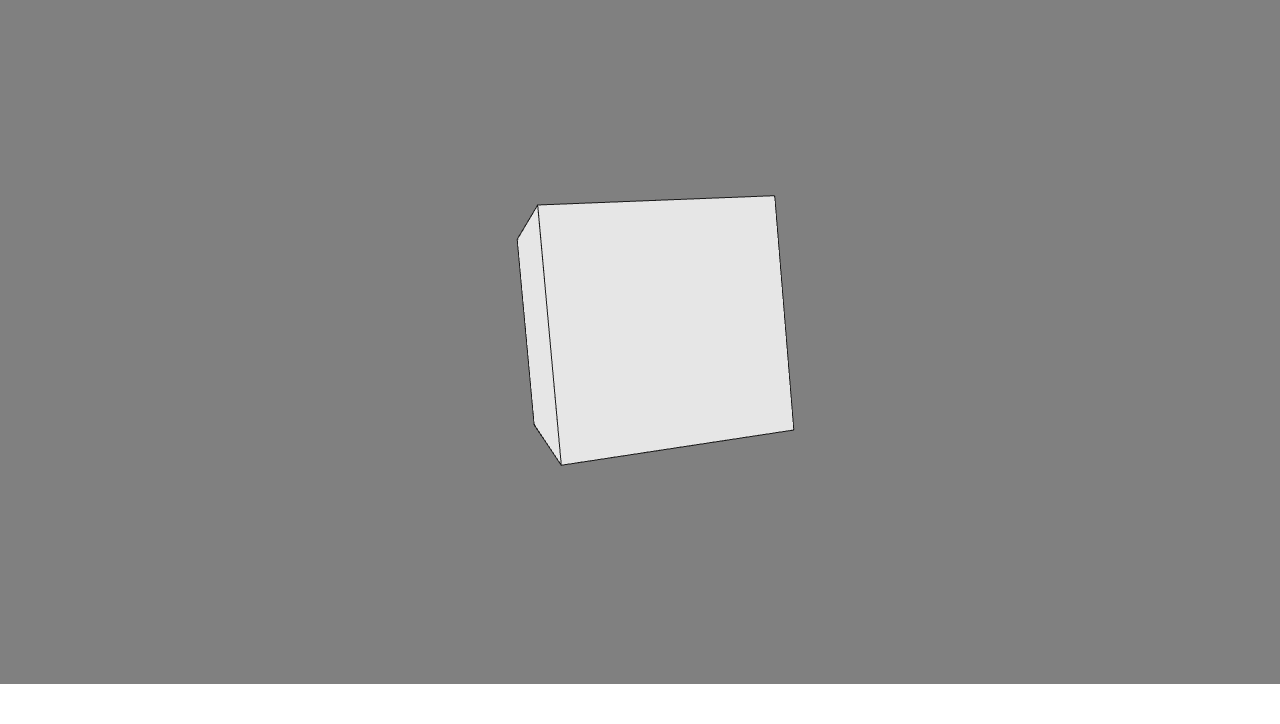
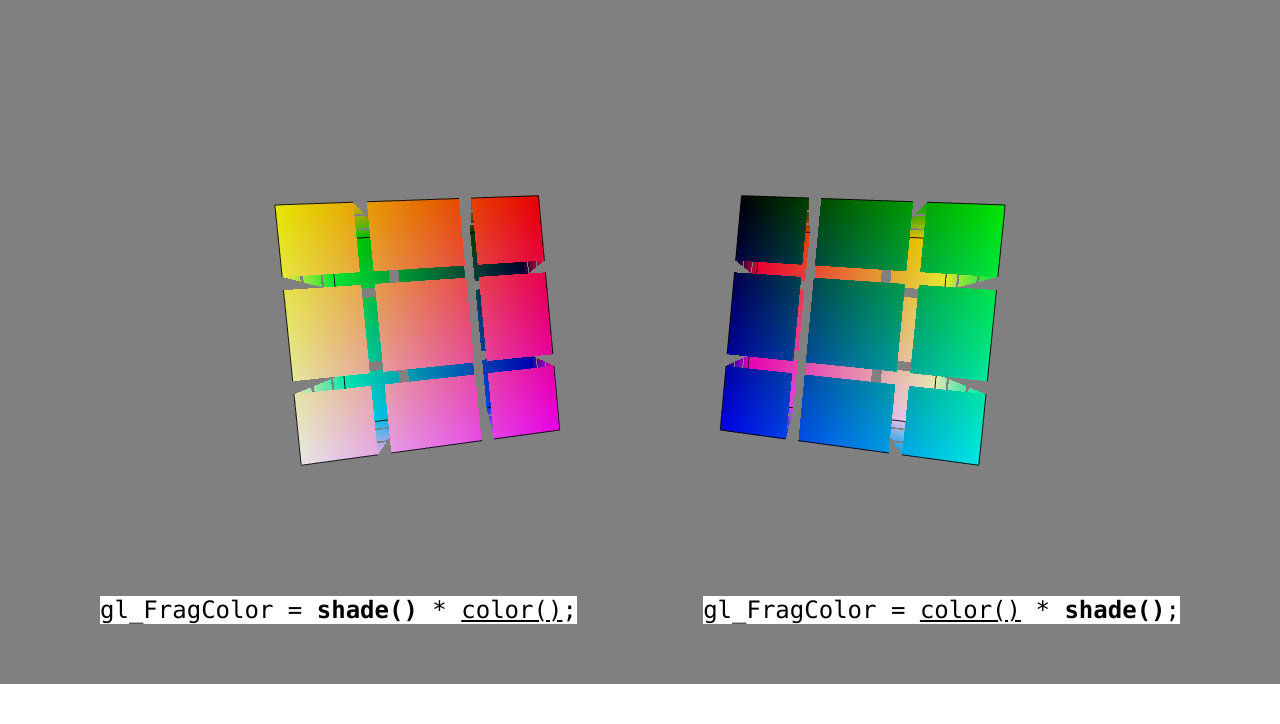
Before and after one commit to Postrediori/WebGlShaderCrash, a plain HTML site: page index.html in a window 1280 px wide. Shown: the part 76-800 px from the top of the page. Drawn offline with Linux system fonts and the light colour scheme.

Commit message:
Windows-specific WebGL crash

```diff
--- a/css/index.css
+++ b/css/index.css
@@ -31,3 +31,40 @@ canvas {
 #hud a:visited {
     color: #333333;
 }
+
+.description {
+    z-index: 3;
+    position: relative;
+    text-align: center;
+    top: 20%;
+}
+
+#title {
+    font-size: xx-large;
+}
+
+#subtitle {
+    font-size: x-large;
+}
+
+.shader {
+    position: absolute;
+    bottom: 20px;
+    font-family: Consolas, Monaco, Lucida Console, Liberation Mono, DejaVu Sans Mono, Bitstream Vera Sans Mono, Courier New, monospace;
+    z-index: 3;
+    bottom: 100px;
+    background-color: white;
+    font-size: x-large;
+}
+
+.shader > span > span {
+    text-decoration: underline;
+}
+
+#shader-universal {
+    left: 100px;
+}
+
+#shader-no-windows {
+    right: 100px;
+}
--- a/index.html
+++ b/index.html
@@ -2,9 +2,9 @@
 
 <html>
     <head>
-        <title>WebGl Cube Demo</title>
+        <title>WebGl Windows Bug Demo</title>
 
-        <meta name="description" content="Simple demo of drawing a cube using WebGL." />
+        <meta name="description" content="Demo of a certain Windows-specific WebGL bug" />
 
         <meta charset="utf-8" />
 
@@ -14,7 +14,12 @@
     <body>
         <canvas id="simulator"></canvas>
 
-        <div id="hud"><a href="https://postrediori.github.io">Rasim Labibov</a> | <a href="https://github.com/Postrediori/WebGlCube">Code</a></div>
+        <div id="hud"><a href="https://postrediori.github.io">Rasim Labibov</a> | <a href="https://github.com/Postrediori/WebGlWindowsShader">Code</a></div>
+
+        <div class="description" id="title"><span>Windows-specific shader crash</span></div>
+        <div class="description" id="subtitle"><span>Two cubes are the same on macOS and Linux, but different on Windows</span></div>
+        <div class="shader" id="shader-universal"><span>gl_FragColor = <b>shade()</b> * <span>color()</span>;</span></div>
+        <div class="shader" id="shader-no-windows"><span>gl_FragColor = <span>color()</span> * <b>shade()</b>;</span></div>
 
         <script type="text/javascript" src="js/Shared.js"></script>
         <script type="text/javascript" src="js/Simulation.js"></script>
--- a/js/Shared.js
+++ b/js/Shared.js
@@ -10,7 +10,7 @@ var CLEAR_COLOR = [0.5, 0.5, 0.5, 1.0];
 var SIZE_OF_FLOAT = 4;
 
 var FOV = (60 / 180) * Math.PI,
-    NEAR = 1,
+    NEAR = 0.1,
     FAR = 10000,
     MIN_ASPECT = 16 / 9;
 
@@ -115,6 +115,26 @@ var makeYRotationMatrix = function (matrix, angle) {
     return matrix;
 };
 
+var makeTranslationMatrix = function (matrix, vector) {
+    matrix[0] = 1.0;
+    matrix[1] = 0.0;
+    matrix[2] = 0.0;
+    matrix[3] = 0.0;
+    matrix[4] = 0.0;
+    matrix[5] = 1.0;
+    matrix[6] = 0.0;
+    matrix[7] = 0.0;
+    matrix[8] = 0.0;
+    matrix[9] = 0.0;
+    matrix[10] = 1.0;
+    matrix[11] = 0.0;
+    matrix[12] = vector[0];
+    matrix[13] = vector[1];
+    matrix[14] = vector[2];
+    matrix[15] = 1.0;
+    return matrix;
+};
+
 var premultiplyMatrix = function (out, matrixA, matrixB) {
     var b0 = matrixB[0], b4 = matrixB[4], b8 = matrixB[8], b12 = matrixB[12],
         b1 = matrixB[1], b5 = matrixB[5], b9 = matrixB[9], b13 = matrixB[13],
--- a/js/Simulation.js
+++ b/js/Simulation.js
@@ -1,5 +1,6 @@
 
 var QUAD_VERTEX_SOURCE = [
+    '#version 100',
     'precision highp float;',
 
     'attribute vec3 a_position;',
@@ -8,18 +9,55 @@ var QUAD_VERTEX_SOURCE = [
     'uniform mat4 u_view;',
     'uniform mat4 u_model;',
 
+    'varying vec3 v_pos;',
+
     'void main (void) {',
+        'v_pos = a_position;',
         'gl_Position = u_projection * u_view * u_model * vec4(a_position, 1.0);',
     '}',
 ].join('\n');
 
-var QUAD_FRAGMENT_SOURCE = [
+var QUAD_FRAGMENT_SOURCE_BASE = [
+    '#version 100',
     'precision highp float;',
 
-    'uniform vec3 u_color;',
+    'uniform int u_type;',
+    'uniform vec3 u_shade;',
+    'varying vec3 v_pos;',
 
+    'const float StripePos = .2;',
+    'const float StripeWidth2 = .025;',
+
+    'bool inStripes(float c) {',
+        'return abs(c-StripePos)<StripeWidth2 || abs(c+StripePos)<StripeWidth2;',
+    '}',
+
+    'vec4 color() {',
+        'if (inStripes(v_pos.x) || inStripes(v_pos.y) || inStripes(v_pos.z)) {',
+            'discard;',
+        '}',
+        'return vec4(v_pos+vec3(.5), 1.);',
+    '}',
+
+    'vec4 shade() {',
+        'float c = u_shade.r;',
+        'return vec4(vec3(c), 1.);',
+    '}'
+].join('\n');
+
+var QUAD_FRAGMENT_SOURCE_TYPE_UNIVERSAL = [
+	QUAD_FRAGMENT_SOURCE_BASE,
     'void main (void) {',
-        'gl_FragColor = vec4(u_color, 1.0);',
+        '// This works everywhere',
+		'gl_FragColor = shade() * color();',
+    '}',
+].join('\n');
+
+var QUAD_FRAGMENT_SOURCE_TYPE_NOT_ON_WINDOWS = [
+	QUAD_FRAGMENT_SOURCE_BASE,
+    'void main (void) {',
+        '// This crashes on Windows',
+		'gl_FragColor = color() * shade();',
     '}',
 ].join('\n');
 
@@ -31,14 +69,27 @@ var Simulator = function(canvas, width, height) {
     var rotationAngle = 0.0;
 
     var gl = canvas.getContext('webgl') || canvas.getContext('experimental-webgl');
+    if (!gl) {
+        console.log("No WebGL");
+    }
+    else {
+        console.log("WebGL Ver: "+gl.getParameter(gl.VERSION));
+        console.log("WebGL Shader Language Ver: "+gl.getParameter(gl.SHADING_LANGUAGE_VERSION));
+    }
 
     gl.clearColor.apply(gl, CLEAR_COLOR);
     gl.enable(gl.DEPTH_TEST);
 
-    var quadProgram = gl.createProgram();
-    var quadProgram = buildProgramWrapper(gl,
+    var quadProgramUniversal = gl.createProgram();
+    var quadProgramUniversal = buildProgramWrapper(gl,
         buildShader(gl, gl.VERTEX_SHADER, QUAD_VERTEX_SOURCE),
-        buildShader(gl, gl.FRAGMENT_SHADER, QUAD_FRAGMENT_SOURCE),
+        buildShader(gl, gl.FRAGMENT_SHADER, QUAD_FRAGMENT_SOURCE_TYPE_UNIVERSAL),
+        {"a_position" : 0});
+
+    var quadProgramNoWindows = gl.createProgram();
+    var quadProgramNoWindows = buildProgramWrapper(gl,
+        buildShader(gl, gl.VERTEX_SHADER, QUAD_VERTEX_SOURCE),
+        buildShader(gl, gl.FRAGMENT_SHADER, QUAD_FRAGMENT_SOURCE_TYPE_NOT_ON_WINDOWS),
         {"a_position" : 0});
 
     var quadColor = new Float32Array([0.9, 0.9, 0.9]);
@@ -63,12 +114,12 @@ var Simulator = function(canvas, width, height) {
     gl.bufferData(gl.ARRAY_BUFFER, cubeData, gl.STATIC_DRAW);
 
     var cubeIndices = new Int32Array([
-        0, 3, 1, 2, // Top
-        1, 2, 7, 6, // Front
-        0, 1, 4, 7, // Left
-        4, 5, 7, 6, // Bottom
-        0, 3, 4, 5, // Back
-        2, 3, 6, 5, // Right
+        0, 3, 1,  3, 1, 2, // Top
+        1, 2, 7,  2, 7, 6, // Front
+        0, 1, 4,  1, 4, 7, // Left
+        4, 5, 7,  5, 7, 6, // Bottom
+        0, 3, 4,  3, 4, 5, // Back
+        2, 3, 6,  3, 6, 5, // Right
     ]);
 
     var cubeIndexBuffer = gl.createBuffer();
@@ -99,39 +150,66 @@ var Simulator = function(canvas, width, height) {
         gl.viewport(0, 0, canvas.width, canvas.height);
         gl.clear(gl.COLOR_BUFFER_BIT | gl.DEPTH_BUFFER_BIT);
 
-        gl.useProgram(quadProgram.program);
+		this.renderCube(projectionMatrix, viewMatrix,
+			new Float32Array([rotationAngle / 3., rotationAngle]),
+			new Float32Array([-1., 0., 0.]), 1);
 
+		this.renderCube(projectionMatrix, viewMatrix,
+			new Float32Array([rotationAngle / 3., -rotationAngle]),
+			new Float32Array([1., 0., 0.]), 2);
+    }
+
+	this.renderCube = function(projectionMatrix, viewMatrix, rotation, translation, type) {
+		// Setup buffer
         gl.bindBuffer(gl.ARRAY_BUFFER, cubeBuffer);
         gl.vertexAttribPointer(0, 3, gl.FLOAT, false, 3 * SIZE_OF_FLOAT, 0);
 
-        var modelMatrix = makeIdentityMatrix(new Float32Array(16));
-        var xRotationMatrix = new Float32Array(16);
-        var yRotationMatrix = new Float32Array(16);
-        makeXRotationMatrix(xRotationMatrix, rotationAngle / 3.);
-        makeYRotationMatrix(yRotationMatrix, rotationAngle);
+        // Setup MVP matrices
+		var modelMatrix = makeIdentityMatrix(new Float32Array(16));
+
+        var xRotationMatrix = makeXRotationMatrix(new Float32Array(16), rotation[0]);
+        var yRotationMatrix = makeYRotationMatrix(new Float32Array(16), rotation[1]);
         premultiplyMatrix(modelMatrix, modelMatrix, xRotationMatrix);
         premultiplyMatrix(modelMatrix, modelMatrix, yRotationMatrix);
+
+        var translationMatrix = makeTranslationMatrix(new Float32Array(16), translation);
+        premultiplyMatrix(modelMatrix, modelMatrix, translationMatrix);
+
+        // Select shader for cube faces
+		var quadProgram = type == 1 ? quadProgramUniversal : quadProgramNoWindows;
+
+        // Draw Cube Faces
+        gl.useProgram(quadProgram.program);
 
         gl.uniformMatrix4fv(quadProgram.uniformLocations['u_projection'], false, projectionMatrix);
         gl.uniformMatrix4fv(quadProgram.uniformLocations['u_view'], false, viewMatrix);
         gl.uniformMatrix4fv(quadProgram.uniformLocations['u_model'], false, modelMatrix);
 
-        gl.uniform3fv(quadProgram.uniformLocations['u_color'], quadColor);
+        gl.uniform3fv(quadProgram.uniformLocations['u_shade'], quadColor);
 
-        // Draw Cube Faces
         gl.polygonOffset(1, 0);
         gl.enable(gl.POLYGON_OFFSET_FILL);
 
         gl.bindBuffer(gl.ELEMENT_ARRAY_BUFFER, cubeIndexBuffer);
-        gl.drawElements(gl.TRIANGLE_STRIP, cubeIndices.length, gl.UNSIGNED_SHORT, 0);
+        gl.drawElements(gl.TRIANGLES, cubeIndices.length, gl.UNSIGNED_SHORT, 0);
 
         // Draw Cube Edges
+        quadProgram = quadProgramUniversal;
+
+        gl.useProgram(quadProgram.program);
+
+        gl.uniformMatrix4fv(quadProgram.uniformLocations['u_projection'], false, projectionMatrix);
+        gl.uniformMatrix4fv(quadProgram.uniformLocations['u_view'], false, viewMatrix);
+        gl.uniformMatrix4fv(quadProgram.uniformLocations['u_model'], false, modelMatrix);
+
+        gl.uniform3fv(quadProgram.uniformLocations['u_shade'], quadColor);
+
         gl.polygonOffset(0, 0);
         gl.disable(gl.POLYGON_OFFSET_FILL);
 
-        gl.uniform3fv(quadProgram.uniformLocations['u_color'], outlineColor);
+        gl.uniform3fv(quadProgram.uniformLocations['u_shade'], outlineColor);
 
         gl.bindBuffer(gl.ELEMENT_ARRAY_BUFFER, cubeOutlineIndexBuffer);
         gl.drawElements(gl.LINES, cubeOutlineIndices.length, gl.UNSIGNED_SHORT, 0);
-    }
+	}
 }
--- a/js/index.js
+++ b/js/index.js
@@ -6,8 +6,7 @@ var main = function () {
 
     var projectionMatrix = makePerspectiveMatrix(new Float32Array(16), FOV, MIN_ASPECT, NEAR, FAR);
     var viewMatrix = makeIdentityMatrix(new Float32Array(16));
-    var distanceTranslationMatrix = makeIdentityMatrix(new Float32Array(16));
-    distanceTranslationMatrix[14] = -CAMERA_DISTANCE;
+    var distanceTranslationMatrix = makeTranslationMatrix(new Float32Array(16), new Float32Array([0, 0, -CAMERA_DISTANCE]));
     premultiplyMatrix(viewMatrix, viewMatrix, distanceTranslationMatrix);
 
     var onresize = function () {
```
Also changed, not shown: images/SaturnOnLinux.png (added), images/SaturnOnWindows.png (added), images/TwoCubesOnLinux.png (added), images/TwoCubesOnMacOs.png (added), images/TwoCubesOnWindows.png (added), images/WebGlCubeScreenshot.png (deleted), 1 other file.
